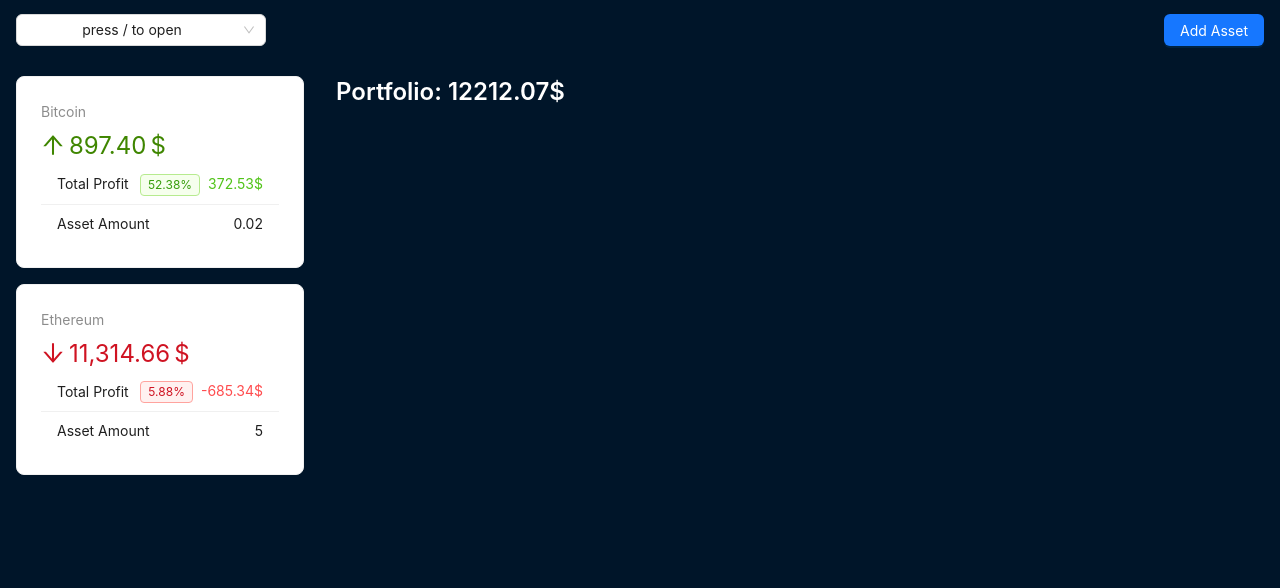
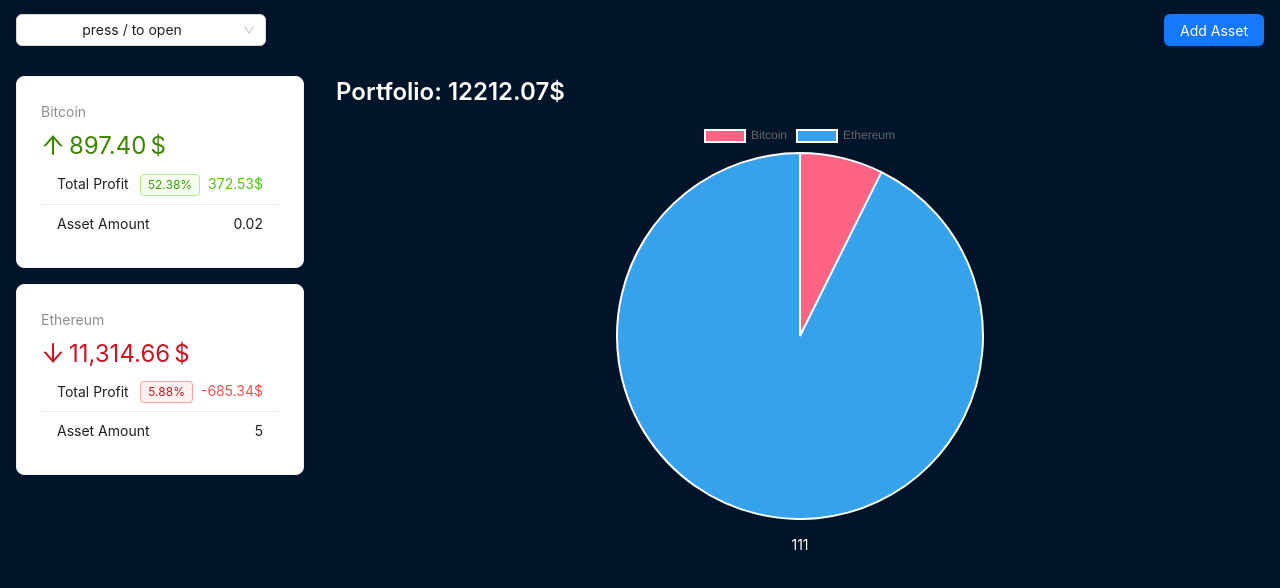
Before and after one commit to Dach1980/react-crypto-initial, a React (Vite) app: page / in a window 1280 px wide. Shown: the top 588 px of the page. Built offline with nearby package versions, Linux system fonts and the light colour scheme.

Commit message:
Добавление графика

```diff
--- a/package.json
+++ b/package.json
@@ -13,6 +13,7 @@
   "dependencies": {
     "antd": "^5.22.6",
     "react": "^18.2.0",
+    "react-chartjs-2": "^5.2.0",
     "react-dom": "^18.2.0"
   },
   "devDependencies": {
--- a/src/components/context/crypto-context.jsx
+++ b/src/components/context/crypto-context.jsx
@@ -21,6 +21,7 @@ export function CryptoContextProvider({ children }) {
                 growPercent: percentDifference(asset.price, coin.price),
                 totalAmount: asset.amount * coin.price,
                 totalProfit: asset.amount * coin.price - asset.amount * asset.price,
+                name: coin.name,
                 ...asset,
             }
         })
--- a/src/components/layout/AppContent.jsx
+++ b/src/components/layout/AppContent.jsx
@@ -1,5 +1,7 @@
 import { Layout, Typography } from 'antd';
 import { useCrypto } from '../context/crypto-context';
+import PortfolioChart from './PortfolioChart';
+import AssetsTable from './AssetsTable';
 
 const contentStyle = {
     textAlign: 'center',
@@ -27,6 +29,8 @@ export default function AppContent() {
                     .toFixed(2)}
                 $
             </Typography.Title>
+            <PortfolioChart/>
+            <AssetsTable/>
         </Layout.Content>
     )
 }
--- /dev/null
+++ b/src/components/layout/AssetsTable.jsx
@@ -0,0 +1,3 @@
+export default function AssetsTable() {
+    return <div>111</div>
+}
--- /dev/null
+++ b/src/components/layout/PortfolioChart.jsx
@@ -0,0 +1,33 @@
+import { Chart as ChartJS, ArcElement, Tooltip, Legend } from 'chart.js'
+import { Pie } from "react-chartjs-2";
+import { useCrypto } from '../context/crypto-context';
+
+ChartJS.register(ArcElement, Tooltip, Legend)
+
+export default function PortfolioChart() {
+    const{assets} = useCrypto()
+
+    const data = {
+        labels: assets.map((a) => a.name),
+        datasets: [
+            {
+                label: '$',
+                data: assets.map((a) => a.totalAmount),
+                backgroundColor: [
+                    'rgba(255, 99, 132, 1)',
+                    'rgba(54, 162, 235, 1)',
+                    'rgba(255, 206, 86, 1)',
+                    'rgba(75, 192, 192, 1)',
+                    'rgba(153, 102, 255, 1)',
+                    'rgba(255, 159, 64, 1)',
+                ],
+            },
+        ],
+    }
+
+    return (
+        <div style={{ display: 'flex', marginBottom: '1rem', justifyContent: 'center', height: 400 }}>
+            <Pie data={data} />
+        </div>
+    )
+}
```
